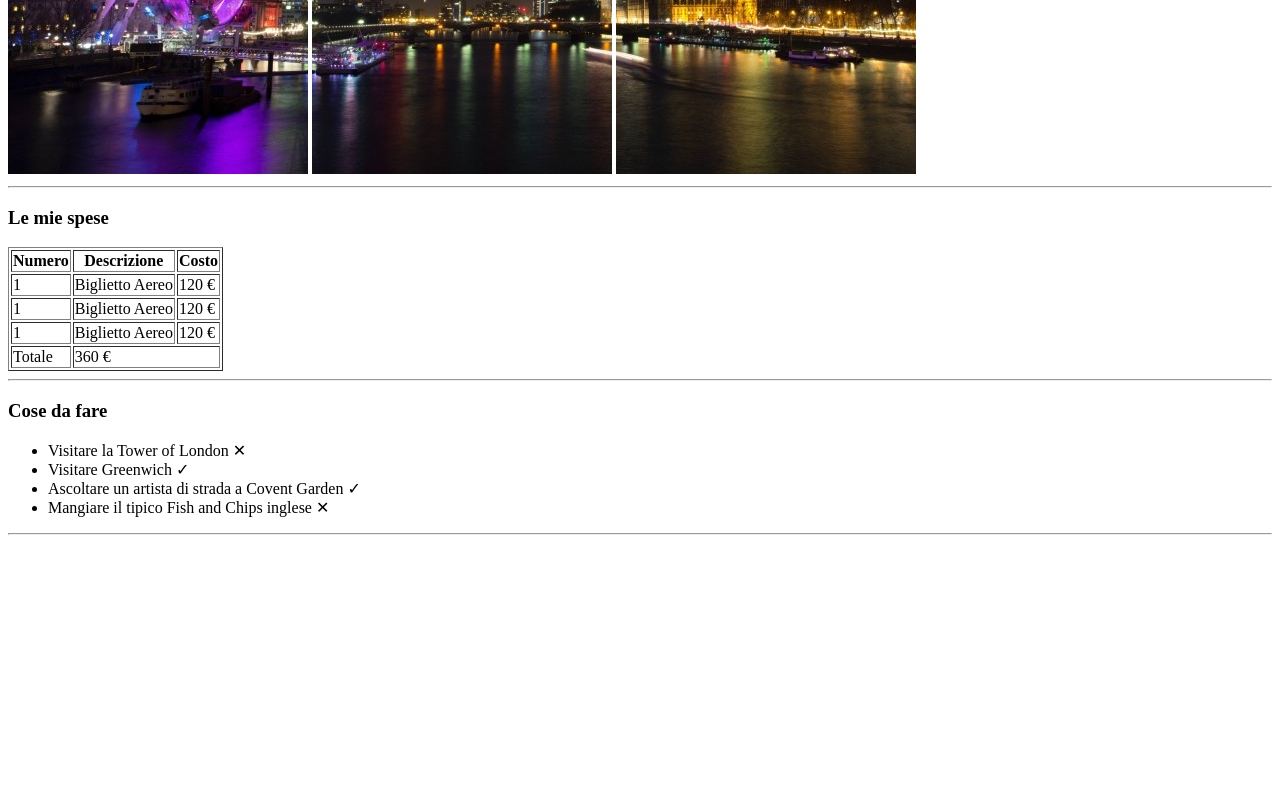
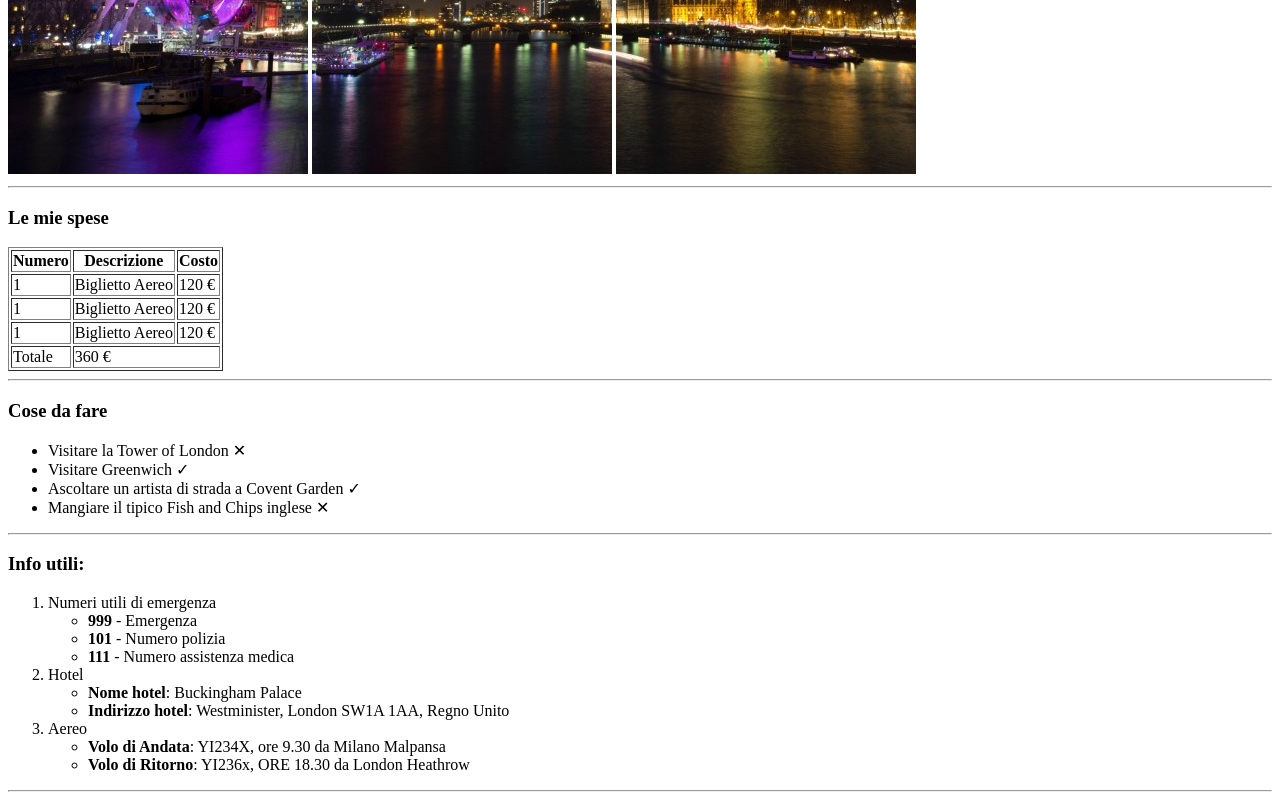
Before and after one commit to rachelpatrocinio/html-london-trip, a plain HTML site: page index.html in a window 1280 px wide. Shown: the part 506-1306 px from the top of the page. Before the commit the page ends 1049 px from the top, so only its background shows below. Drawn offline with Linux system fonts and the light colour scheme.

Commit message:
ADD: Aside: "Info utili" + modifiche al <table>

```diff
--- a/index.html
+++ b/index.html
@@ -22,9 +22,11 @@
             <h3>Le mie spese</h3>
             <table border="1">
                 <thead>
-                    <th>Numero</th>
-                    <th>Descrizione</th>
-                    <th>Costo</th>
+                    <tr>
+                        <th>Numero</th>
+                        <th>Descrizione</th>
+                        <th>Costo</th>
+                    </tr>
                 </thead>
 
                 <tbody>
@@ -66,6 +68,35 @@
 
         <hr>
 
+        <aside>
+            <h3>Info utili:</h3>
+            <ol>
+                <li>Numeri utili di emergenza
+                    <ul>
+                        <li><strong>999</strong> - Emergenza</li>
+                        <li><strong>101</strong> - Numero polizia</li>
+                        <li><strong>111</strong> - Numero assistenza medica</li>
+                    </ul>
+                </li>
+                <li>Hotel
+                    <ul>
+                        <li><strong>Nome hotel</strong>: Buckingham Palace</li>
+                        <li><strong>Indirizzo hotel</strong>: Westminister, London SW1A 1AA, Regno Unito</li>
+                    </ul>
+                </li>
+                <li>Aereo
+                    <ul>
+                        <li><strong>Volo di Andata</strong>: YI234X, ore 9.30 da Milano Malpansa</li>
+                        <li><strong>Volo di Ritorno</strong>: YI236x, ORE 18.30 da London Heathrow</li>
+                    </ul>
+                </li>
+            </ol>
+        </aside>
+
+        <hr>
+
+
+
 
 
 
```
